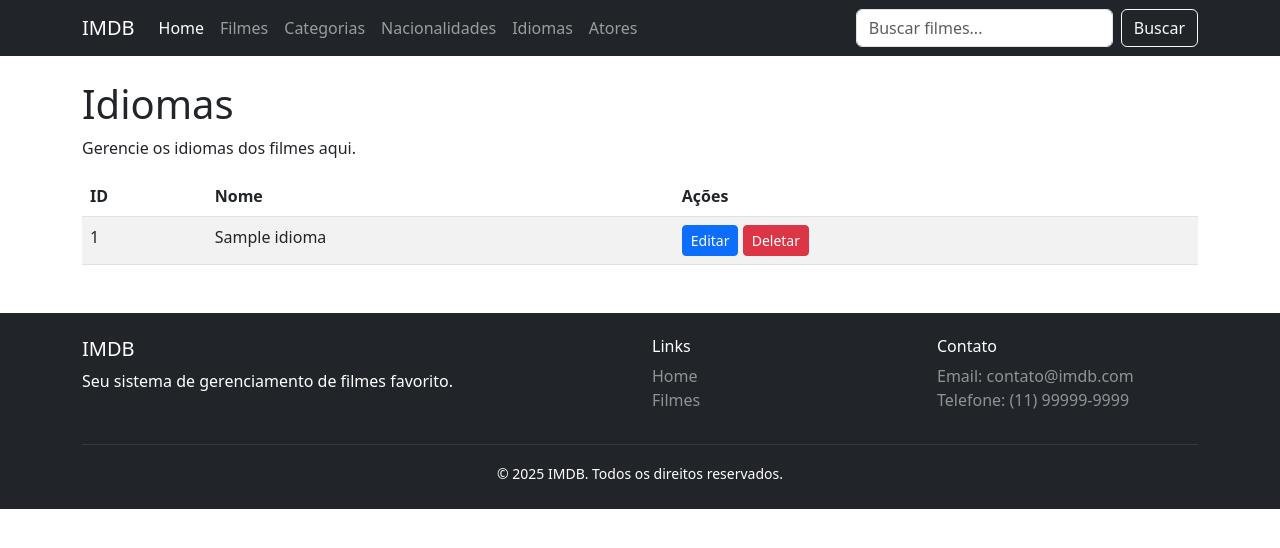
After one commit to WalysonHenrique/IMDB, a PHP site: page /pages/idiomas.php in a window 1280 px wide. The commit adds this page. Shown: the top 548 px of the page. Run offline with PHP 8.4, Linux system fonts and the light colour scheme; tables that the repository leaves empty or names only in its code hold one stand-in row (values such as "Sample post"); some libraries are stand-ins or nearby versions.

Commit message:
Pagina de idiomas e nacionalidades criadas

```diff
--- a/actions/idioma/idioma_functions.php
+++ b/actions/idioma/idioma_functions.php
@@ -0,0 +1,71 @@
+<?php
+
+require_once __DIR__ . '/../../utils/Database.php';
+
+global $conn;
+$conn = getConn();
+
+function getAllIdiomas()
+{
+    global $conn;
+    $query = "SELECT * FROM idiomas";
+    return $conn->query($query);
+}
+
+function getIdiomaById($id)
+{
+    global $conn;
+    $query = "SELECT * FROM idiomas WHERE id = ?";
+    $stmt = $conn->prepare($query);
+    $stmt->bind_param("i", $id);
+    $stmt->execute();
+    return $stmt->get_result();
+}
+
+function createIdioma($nome)
+{
+    global $conn;
+    try {
+        $conn->begin_transaction();
+        $stmt = $conn->prepare("INSERT INTO idiomas (nome) VALUES (?)");
+        $stmt->bind_param("s", $nome);
+        $stmt->execute();
+        $conn->commit();
+        return true;
+    } catch (\mysqli_sql_exception $e) {
+        $conn->rollback();
+        return false;
+    }
+}
+
+function updateIdioma($id, $nome)
+{
+    global $conn;
+    try {
+        $conn->begin_transaction();
+        $stmt = $conn->prepare("UPDATE idiomas SET nome = ? WHERE id = ?");
+        $stmt->bind_param("si", $nome, $id);
+        $stmt->execute();
+        $conn->commit();
+        return true;
+    } catch (\mysqli_sql_exception $e) {
+        $conn->rollback();
+        return false;
+    }
+}
+
+function deleteIdioma($id)
+{
+    global $conn;
+    try {
+        $conn->begin_transaction();
+        $stmt = $conn->prepare("DELETE FROM idiomas WHERE id = ?");
+        $stmt->bind_param("i", $id);
+        $stmt->execute();
+        $conn->commit();
+        return true;
+    } catch (\mysqli_sql_exception $e) {
+        $conn->rollback();
+        return false;
+    }
+}
--- /dev/null
+++ b/pages/idiomas.php
@@ -0,0 +1,74 @@
+<!DOCTYPE html>
+<html lang="pt-br">
+
+<head>
+    <meta charset="UTF-8">
+    <meta name="viewport" content="width=device-width, initial-scale=1.0">
+    <title>Idiomas - IMDB</title>
+    <link href="https://cdn.jsdelivr.net/npm/bootstrap@5.3.0/dist/css/bootstrap.min.css" rel="stylesheet"
+        integrity="sha384-9ndCyUaIbzAi2FUVXJi0CjmCapSmO7SnpJef0486qhLnuZ2cdeRhO02iuK6FUUVM" crossorigin="anonymous">
+    <link rel="stylesheet" href="https://cdn.datatables.net/1.13.4/css/dataTables.bootstrap5.min.css">
+
+</head>
+
+<body>
+    <?php
+    include_once '../partials/header.php';
+    require_once '../actions/idioma/idioma_functions.php';
+    $idiomas = getAllIdiomas();
+    ?>
+
+
+    <div class="container">
+    <h1 class="mt-4">Idiomas</h1>
+    <p>Gerencie os idiomas dos filmes aqui.</p>
+
+    <div class="content">
+        <!-- quero usar o new dataTable -->
+        <table id="idiomasTable" class="table table-striped">
+            <thead>
+                <tr>
+                    <th>ID</th>
+                    <th>Nome</th>
+                    <th>Ações</th>
+                </tr>
+            </thead>
+            <tbody>
+                <?php foreach ($idiomas as $idioma): ?>
+                    <tr>
+                        <td><?php echo htmlspecialchars($idioma['id']); ?></td>
+                        <td><?php echo htmlspecialchars($idioma['nome']); ?></td>
+                        <td>
+                            <a href="editar_idioma.php?id=<?php echo $idioma['id']; ?>"
+                                class="btn btn-sm btn-primary">Editar</a>
+                            <a href="deletar_idioma.php?id=<?php echo $idioma['id']; ?>" class="btn btn-sm btn-danger"
+                                onclick="return confirm('Tem certeza que deseja deletar este idioma?');">Deletar</a>
+                        </td>
+                    </tr>
+                <?php endforeach; ?>
+            </tbody>
+        </table>
+    </div>
+</div>
+
+</body>
+
+
+
+
+
+<?php
+include_once '../partials/footer.php';
+?>
+
+<script>
+    $(document).ready(function () {
+        $('#idiomasTable').DataTable({
+            "language": {
+                "url": "//cdn.datatables.net/plug-ins/1.11.5/i18n/pt-BR.json"
+            }
+        });
+    });
+</script>
+
+</html>
--- a/partials/header.php
+++ b/partials/header.php
@@ -11,19 +11,19 @@
                     <a class="nav-link active" aria-current="page" href="index.php">Home</a>
                 </li>
                 <li class="nav-item">
-                    <a class="nav-link" href="filmes.php">Filmes</a>
+                    <a class="nav-link" href="../pages/filmes.php">Filmes</a>
                 </li>
                 <li class="nav-item">
-                    <a class="nav-link" href="categorias.php">Categorias</a>
+                    <a class="nav-link" href="../pages/categorias.php">Categorias</a>
                 </li>
                 <li class="nav-item">
-                    <a class="nav-link" href="nacionalidades.php">Nacionalidades</a>
+                    <a class="nav-link" href="../pages/nacionalidades.php">Nacionalidades</a>
                 </li>
                 <li class="nav-item">
-                    <a class="nav-link" href="idioma.php">Idiomas</a>
+                    <a class="nav-link" href="../pages/idiomas.php">Idiomas</a>
                 </li>
                 <li class="nav-item">
-                    <a class="nav-link" href="ator.php">Atores</a>
+                    <a class="nav-link" href="../pages/atores.php">Atores</a>
                 </li>
             </ul>
             <form class="d-flex" role="search">
--- a/utils/Database.php
+++ b/utils/Database.php
@@ -2,7 +2,7 @@
 
 $DB_SERVER = "localhost";
 $DB_USER = "root";
-$DB_PASSWORD = "root";
+$DB_PASSWORD = "rootroot";
 $DB_DATABASE = "imdb";
 
 $conn = null;
```
Also changed, not shown: actions/idioma/idioma_create.php (+12 -0 lines), actions/idioma/idioma_delete.php (+12 -0 lines), actions/idioma/idioma_update.php (+13 -0 lines), pages/nacionalidades.php (added, +74 -0 lines), pages/ator.php (deleted), pages/atores.php (added), pages/idioma.php (deleted), pages/nacionalidade.php (deleted).
